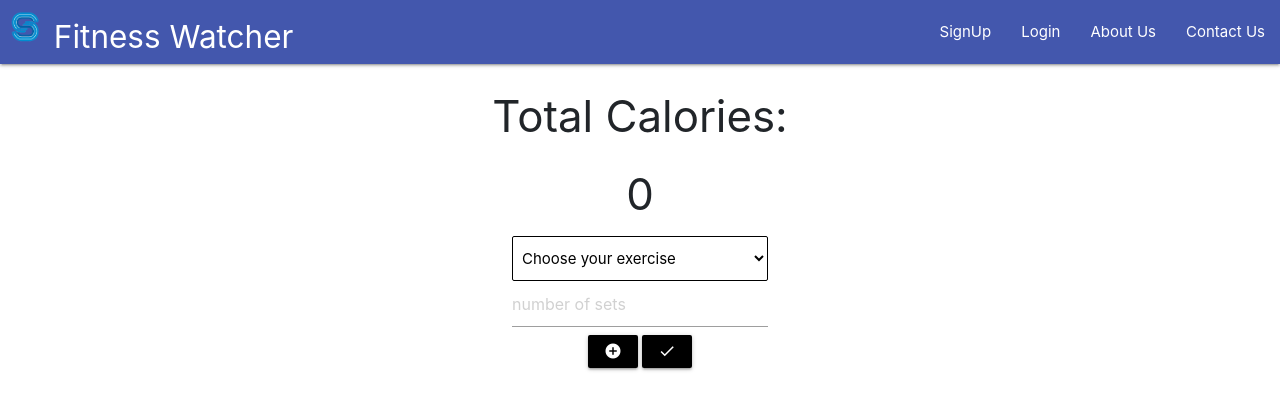
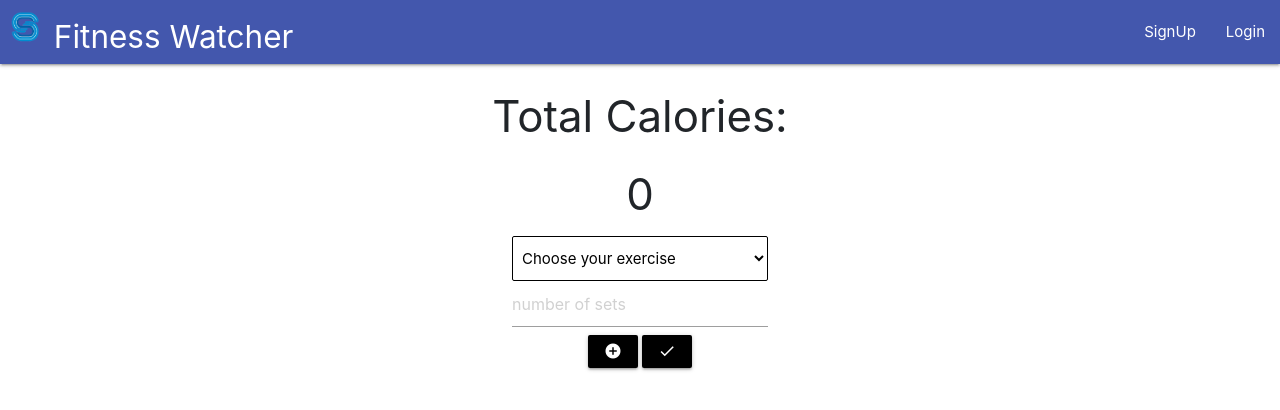
Before and after one commit to srasool2/SWDV-691-FitnessWatcherUI, a Django app: page /calorie_tracking/ in a window 1280 px wide. Shown: the top 410 px of the page. Run offline with Django 3.2, Linux system fonts and the light colour scheme; data that the repository does not hold is empty.

Commit message:
closes #10

```diff
--- a/FitnessWatcherUI/app/templates/app/base.html
+++ b/FitnessWatcherUI/app/templates/app/base.html
@@ -33,8 +33,8 @@
             {% if not user.is_authenticated %}
             <li><a href="{% url 'register' %}">SignUp</a></li>
             <li><a href="{% url 'login' %}">Login</a></li>
-            <li><a href="">About Us</a></li>
-            <li><a href="">Contact Us</a></li>
+            <!--<li><a href="">About Us</a></li>
+            <li><a href="">Contact Us</a></li>-->
             {% else %}
             <li><a href="{% url 'workouts' %}">Workout Plans</a></li>
               <li><a href="{% url 'calorie_tracking' %}">Calorie Tracker</a></li>
--- a/FitnessWatcherUI/app/templates/app/calorie_tracking.html
+++ b/FitnessWatcherUI/app/templates/app/calorie_tracking.html
@@ -81,6 +81,7 @@
 
      $( ".done" ).click (function() {
 
+         $(".add").attr('disabled', 'disabled');
 
          // get the selected option with specific id.
          // get the num_sets.
```
